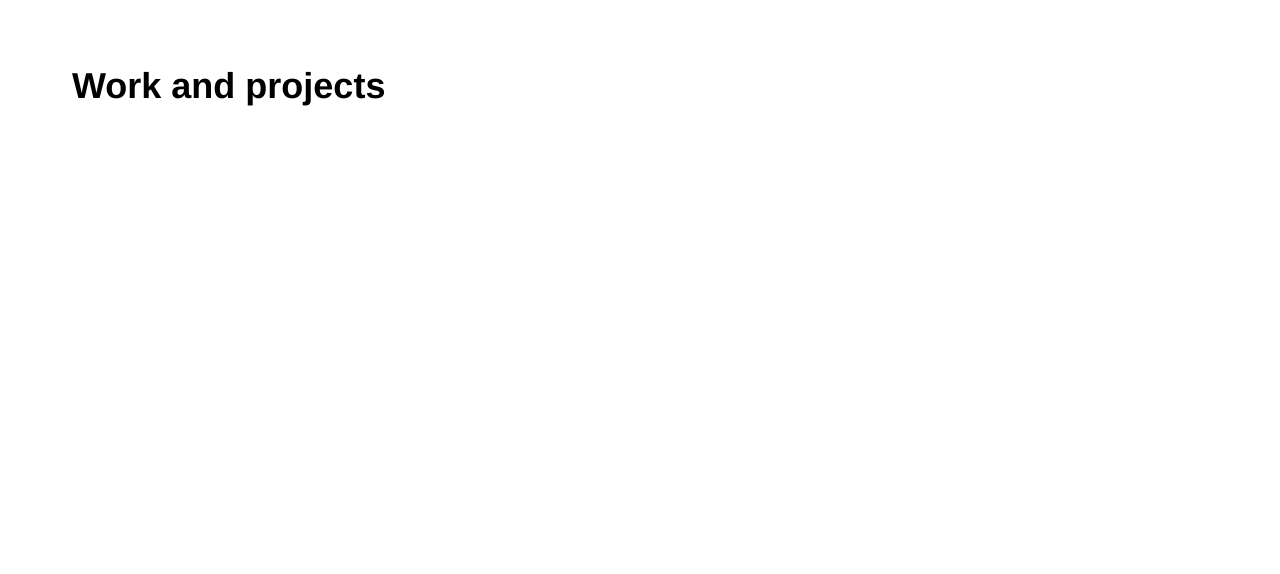
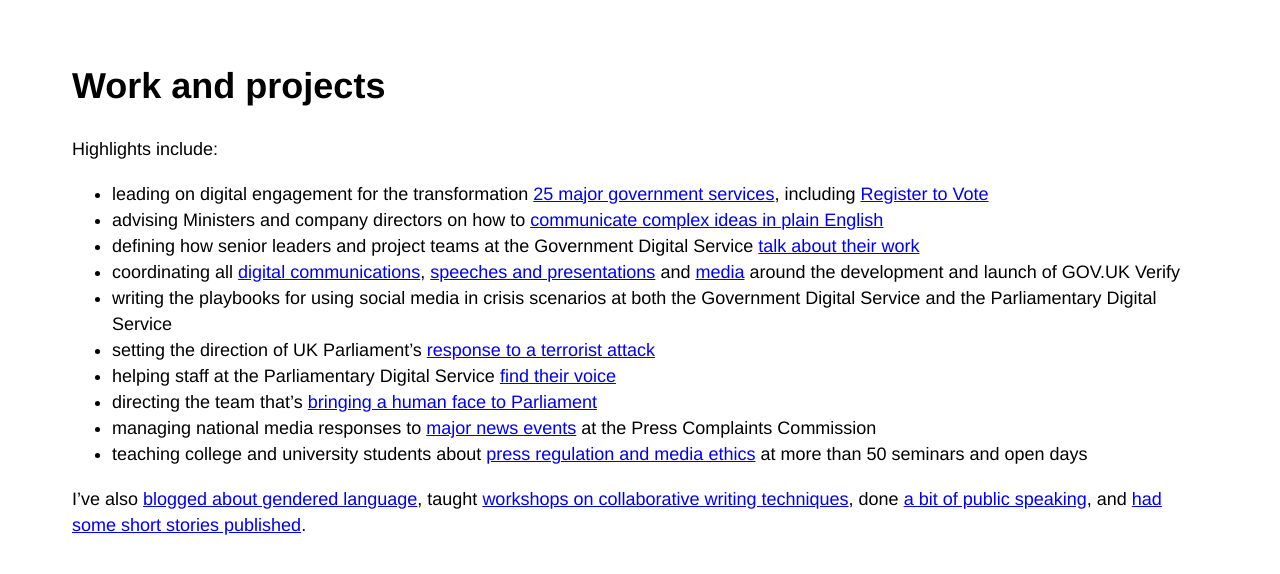
Before and after one commit to dsingleton/rebeccahales.co.uk, a Jekyll site: the page built from work-and-projects.md, in a window 1280 px wide. Shown: the top 574 px of the page. Built offline with Jekyll 4.4.1, drawn with Linux system fonts in a browser that asks for light colours; our own code applies the rules of GitHub Pages for plain Markdown files.

Commit message:
Add projects and creative pages with initial content

```diff
--- a/work-and-projects.md
+++ b/work-and-projects.md
@@ -3,3 +3,18 @@
 ---
 
 # Work and projects
+
+Highlights include:
+
+- leading on digital engagement for the transformation [25 major government services](https://gds.blog.gov.uk/2015/03/27/looking-back-at-the-exemplars/), including [Register to Vote](https://www.gov.uk/register-to-vote)
+- advising Ministers and company directors on how to [communicate complex ideas in plain English](https://gds.blog.gov.uk/2016/02/11/11-february-2016-sprint-16-live-blog/)
+- defining how senior leaders and project teams at the Government Digital Service [talk about their work](https://gdsengagement.blog.gov.uk/2015/09/30/digital-engagement-for-gov-uk-verify-creating-consistent-messaging/)
+- coordinating all [digital communications](https://www.gov.uk/government/publications/introducing-govuk-verify/introducing-govuk-verify), [speeches and presentations](https://identityassurance.blog.gov.uk/2015/10/27/matt-hancock-on-how-user-feedback-is-shaping-gov-uk-verify/) and [media](http://www.computerweekly.com/news/450285518/Interview-Janet-Hughes-Govuk-Verify-programme-director-GDS) around the development and launch of GOV.UK Verify
+- writing the playbooks for using social media in crisis scenarios at both the Government Digital Service and the Parliamentary Digital Service
+- setting the direction of UK Parliament’s [response to a terrorist attack](https://twitter.com/UKParliament/status/844615484838498304)
+- helping staff at the Parliamentary Digital Service [find their voice](https://pds.blog.parliament.uk/2017/08/30/presenting-the-parliamentary-digital-service/)
+- directing the team that’s [bringing a human face to Parliament](http://www.bbc.co.uk/news/uk-politics-parliaments-40755201)
+- managing national media responses to [major news events](https://en.wikipedia.org/wiki/Cumbria_shootings) at the Press Complaints Commission
+- teaching college and university students about [press regulation and media ethics](https://www.editorscode.org.uk/index.php) at more than 50 seminars and open days
+
+I’ve also [blogged about gendered language]( https://pds.blog.parliament.uk/2017/09/29/gender-and-language-in-blog-posts/), taught [workshops on collaborative writing techniques](https://www.eventbrite.co.uk/e/making-the-most-of-writing-groups-tickets-41505544200), done [a bit of public speaking](http://www.civilservicelive.com), and [had some short stories published](/creative-stuff).
```
Also changed, not shown: creative-stuff.md (+2 -0 lines).
